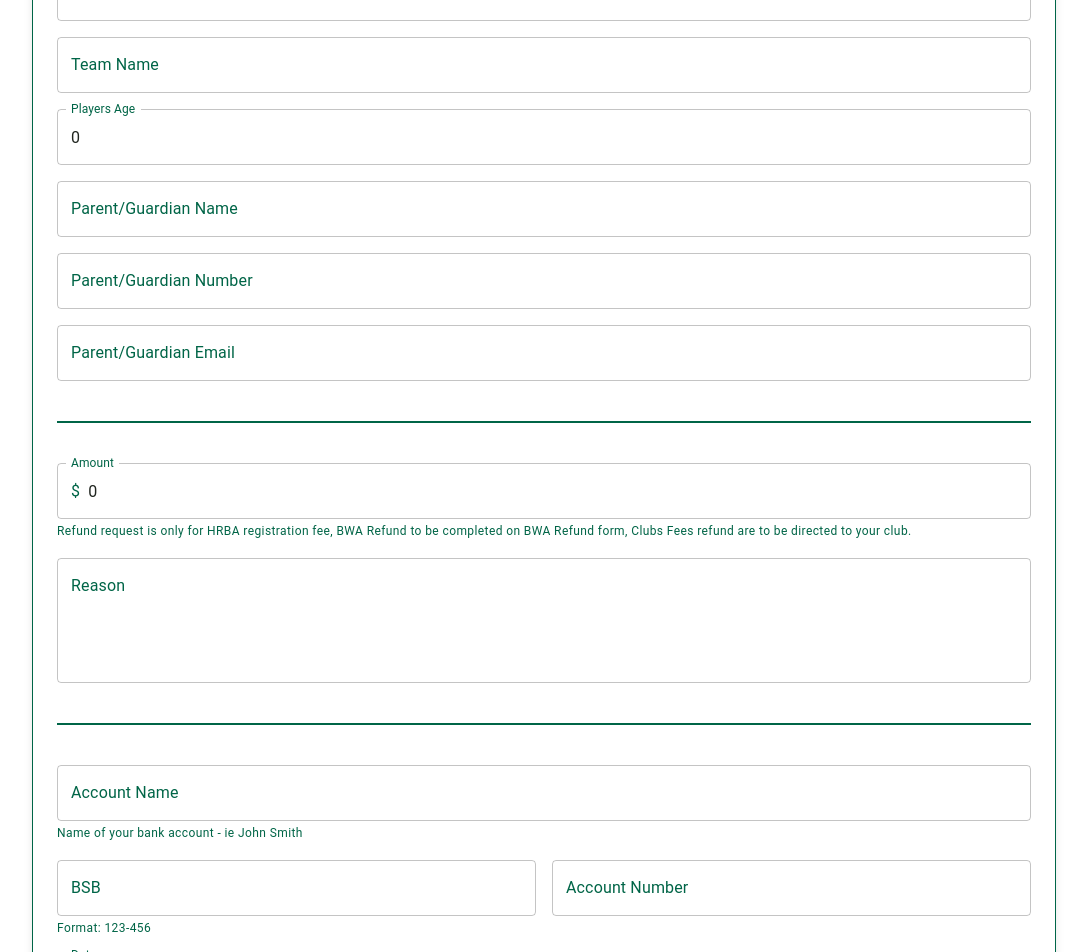
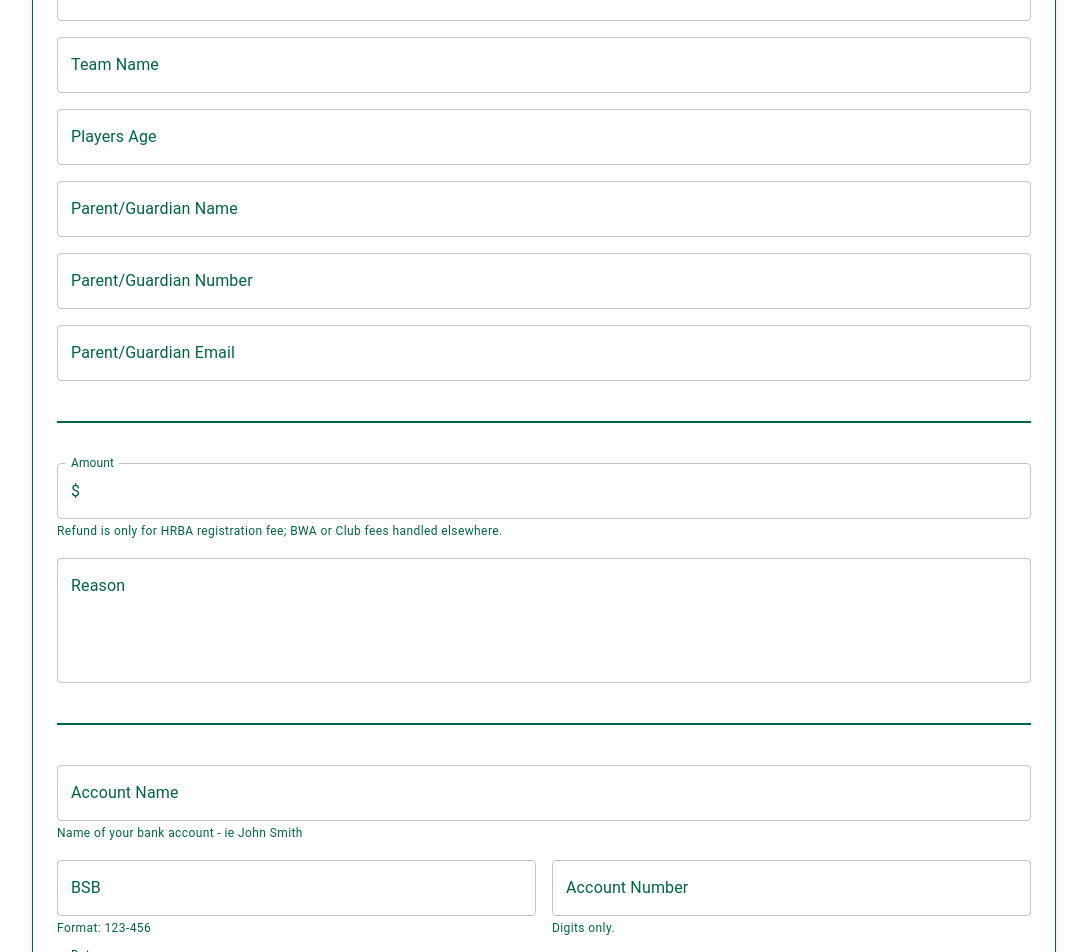
Before and after one commit to DS-LIT/hrba-forms, a React (Create React App) app: page /hrba-reimbursement in a window 1280 px wide. Shown: the part 380-1332 px from the top of the page, without its empty margins (96-1183 px from the left). Built offline with nearby package versions, Linux system fonts and the light colour scheme.

Commit message:
update form

```diff
--- a/src/features/refund-form/index.tsx
+++ b/src/features/refund-form/index.tsx
@@ -19,11 +19,11 @@ interface ReimbursementFormProps {
     playerName: string;
     club: string;
     team: string;
-    amount: number;
+    amount: number; // kept as number in interface; form stores string then converts
     reason: string;
     accountName: string;
-    bsb: number;
-    accountNumber: number;
+    bsb: string; // keep as formatted string e.g. 123-456
+    accountNumber: string; // keep as raw string to preserve leading zeros
     date: "",
     signature: string;
     playersAge: number;
@@ -67,7 +67,7 @@ const ReimbursementForm = () => {
             playerName: "",
             club: "",
             team: "",
-            amount: 0,
+            amount: '',
             reason: "",
             accountName: "",
             bsb: '',
@@ -76,7 +76,7 @@ const ReimbursementForm = () => {
             contactName: "",
             contactNumber: '', // keep as string
             contactEmail: "",
-            playersAge: 0,
+            playersAge: '',
         },
     });
 
@@ -86,7 +86,8 @@ const ReimbursementForm = () => {
 
     // Update isUnder18 automatically whenever playersAge changes
     useEffect(() => {
-        setIsUnder18((playersAge || 0) < 18);
+        const ageNum = Number(playersAge);
+        setIsUnder18(!isNaN(ageNum) && ageNum < 18);
     }, [playersAge]);
 
     useEffect(() => {
@@ -117,21 +118,23 @@ const ReimbursementForm = () => {
                 player_name: data.playerName,
                 club_name: data.club,
                 team_name: data.team,
-                amount: data.amount,
+                amount: parseFloat(data.amount) || 0,
                 reason: data.reason,
                 account_name: data.accountName,
-                bsb: data.bsb.replace('-', ''), // Remove dash if database expects numeric
-                account_number: parseInt(data.accountNumber) || 0,
+                // send bsb without dash if backend field is numeric, otherwise keep original
+                bsb: data.bsb ? data.bsb.replace('-', '') : '',
+                // IMPORTANT: keep as string so any leading zeros are preserved
+                account_number: (data.accountNumber ?? '').trim(),
                 signature: data.signature,
                 date: toStrapiTimeFormat(data.date),
                 contact_name: data.contactName,
-                contact_number: parseInt(data.contactNumber) || 0,
+                // Keep phone/contact number as string to preserve leading 0 (common in AU numbers)
+                contact_number: (data.contactNumber ?? '').trim(),
                 contact_email: data.contactEmail,
-                players_age: data.playersAge || 0,
+                players_age: parseInt(data.playersAge, 10) || 0,
             };
 
             const isProduction = process.env.NODE_ENV === "production";
-
 
             const response = await axios.post(
                 `${isProduction ? process.env.REACT_APP_API_URL : 'http://localhost:1337'}/api/reimbursement-forms`, // Update this endpoint as needed
@@ -242,16 +245,27 @@ const ReimbursementForm = () => {
                         control={control}
                         rules={{
                             required: "Players age is required",
-                            min: { value: 1, message: "Age must be at least 1" },
-                            max: { value: 120, message: "Age must be realistic" },
+                            validate: (value: string) => {
+                                if (value === undefined || value === null || value === '') return "Players age is required";
+                                if (!/^\d+$/.test(value)) return "Age must be a whole number";
+                                const n = Number(value);
+                                if (n < 1) return "Age must be at least 1";
+                                if (n > 120) return "Age must be realistic";
+                                return true;
+                            }
                         }}
-                        render={({ field }) => (
+                        render={({ field: { onChange, value, ...rest } }) => (
                             <TextField
-                                {...field}
+                                {...rest}
+                                value={value}
                                 label="Players Age"
-                                type="number"
+                                type="text"
                                 fullWidth
-                                onChange={(e) => field.onChange(parseInt(e.target.value, 10) || 0)}
+                                inputProps={{ inputMode: 'numeric', pattern: '[0-9]*', maxLength: 3 }}
+                                onChange={(e) => {
+                                    const digits = e.target.value.replace(/[^0-9]/g, '');
+                                    onChange(digits);
+                                }}
                                 error={!!errors.playersAge}
                                 helperText={errors.playersAge?.message}
                             />
@@ -372,22 +386,47 @@ const ReimbursementForm = () => {
                     <Controller
                         name="amount"
                         control={control}
-                        rules={{ required: "Amount is required" }}
-                        render={({ field }) => (
+                        rules={{
+                            required: "Amount is required",
+                            validate: (value: string) => {
+                                if (value === undefined || value === null || value === '') return "Amount is required";
+                                // Allow digits with optional decimal (0-4 decimal places). Accept trailing dot while typing.
+                                if (!/^\d+(\.(\d{0,4})?)?$/.test(value)) return "Amount must be numeric (up to 4 decimals)";
+                                // Reject just '.' or '0.' style zero values when parsing finishes
+                                if (value === '.' || /^0*\.0*$/.test(value)) return "Amount must be greater than 0";
+                                if (parseFloat(value) <= 0) return "Amount must be greater than 0";
+                                return true;
+                            }
+                        }}
+                        render={({ field: { onChange, value, ...rest } }) => (
                             <TextField
-                                {...field}
+                                {...rest}
+                                value={value}
                                 label="Amount"
-                                type="number"
+                                type="text"
                                 fullWidth
+                                // pattern removed to allow decimal point on mobile keyboards
+                                inputProps={{ inputMode: 'decimal', maxLength: 12 }}
                                 InputProps={{
                                     startAdornment: (
                                         <InputAdornment position="start">$
                                         </InputAdornment>
                                     ),
                                 }}
-                                onChange={(e) => field.onChange(parseFloat(e.target.value) || 0)}
+                                onChange={(e) => {
+                                    // Allow only digits and a single decimal point, strip others
+                                    let v = e.target.value.replace(/[^0-9.]/g, '');
+                                    const firstDot = v.indexOf('.');
+                                    if (firstDot !== -1) {
+                                        // remove any additional dots
+                                        v = v.substring(0, firstDot + 1) + v.substring(firstDot + 1).replace(/\./g, '');
+                                    }
+                                    // limit to 4 decimal places if present (currency-like precision but extended)
+                                    v = v.replace(/(\.[0-9]{4}).*/, '$1');
+                                    onChange(v);
+                                }}
                                 error={!!errors.amount}
-                                helperText={errors.amount?.message || "Refund request is only for HRBA registration fee, BWA Refund to be completed on BWA Refund form, Clubs Fees refund are to be directed to your club."}
+                                helperText={errors.amount?.message || "Refund is only for HRBA registration fee; BWA or Club fees handled elsewhere."}
                             />
                         )}
                     />
@@ -463,16 +502,28 @@ const ReimbursementForm = () => {
                         <Controller
                             name="accountNumber"
                             control={control}
-                            rules={{ required: "Account number is required" }}
-                            render={({ field }) => (
+                            rules={{
+                                required: "Account number is required",
+                                pattern: {
+                                    value: /^[0-9]{4,12}$/,
+                                    message: "Account number must be 4-12 digits",
+                                },
+                            }}
+                            render={({ field: { onChange, value, ...rest } }) => (
                                 <TextField
-                                    {...field}
+                                    {...rest}
+                                    value={value}
                                     label="Account Number"
-                                    type="number"
+                                    type="text"
                                     fullWidth
-                                    onChange={(e) => field.onChange(parseInt(e.target.value, 10) || 0)}
+                                    inputProps={{ inputMode: 'numeric', pattern: '[0-9]*', maxLength: 12 }}
                                     error={!!errors.accountNumber}
-                                    helperText={errors.accountNumber?.message}
+                                    helperText={errors.accountNumber?.message || "Digits only."}
+                                    onChange={(e) => {
+                                        // Strip non-digits but keep leading zeros by not converting to number
+                                        const digits = e.target.value.replace(/[^0-9]/g, '');
+                                        onChange(digits);
+                                    }}
                                 />
                             )}
                         />
```
